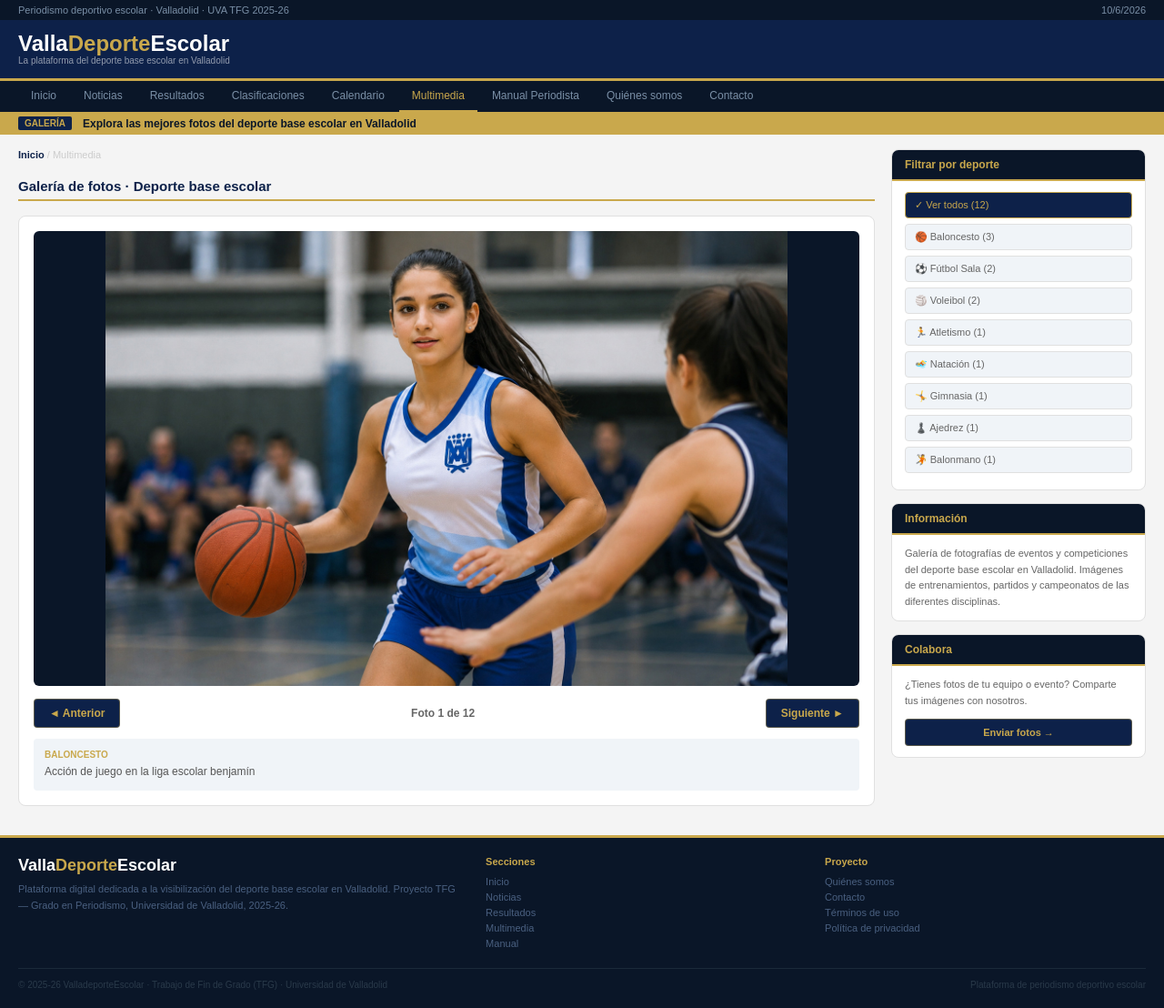
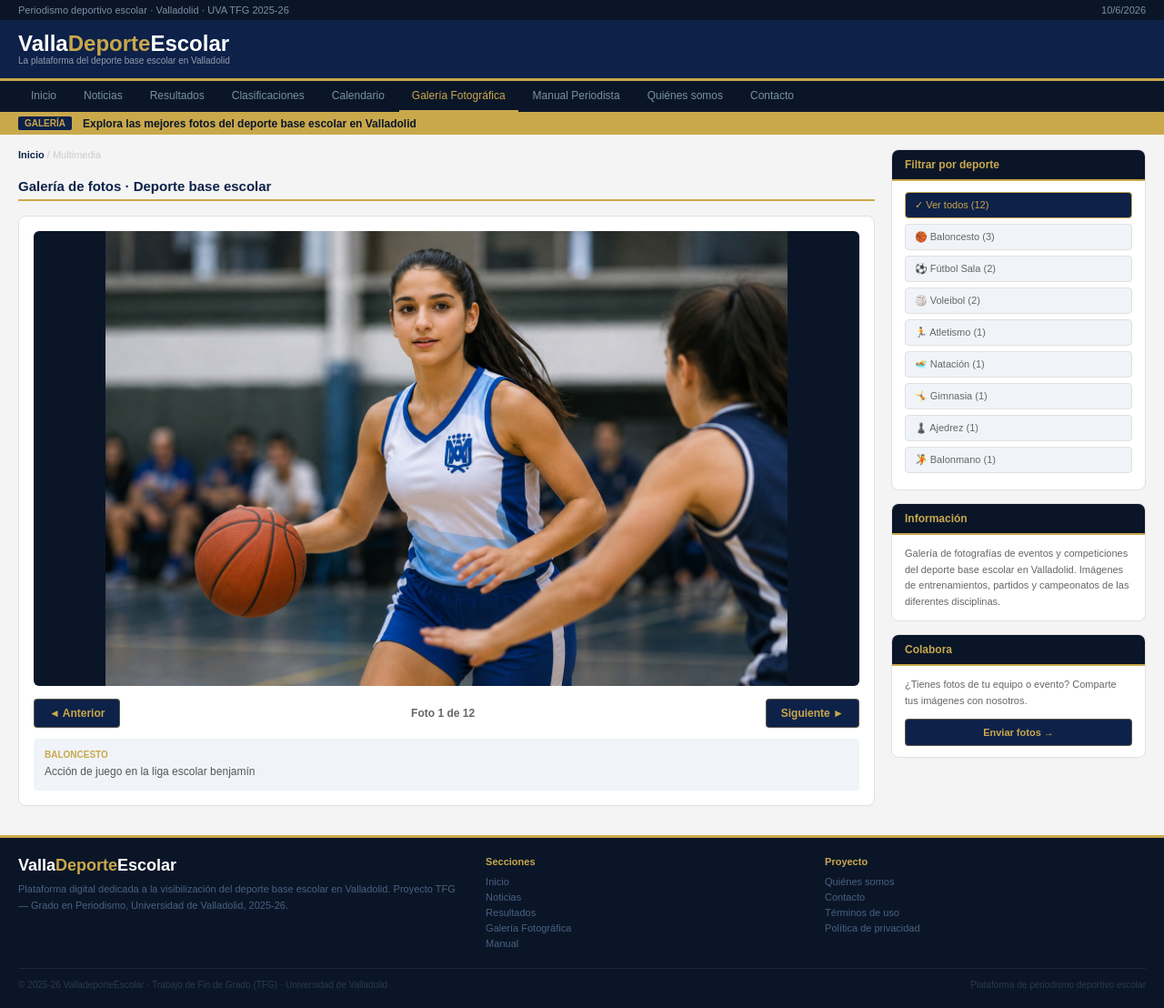
Before and after one commit to cifuuuuu/Valladeportescolar, a plain HTML site: page multimedia.html in a window 1280 px wide. Shown: the whole page at 91% size. Drawn offline with Linux system fonts and the light colour scheme.

Commit message:
Update multimedia.html

```diff
--- a/multimedia.html
+++ b/multimedia.html
@@ -322,7 +322,7 @@
   <a href="resultados.html">Resultados</a>
   <a href="clasificaciones.html">Clasificaciones</a>
   <a href="calendario.html">Calendario</a>
-  <a href="multimedia.html" class="active">Multimedia</a>
+  <a href="multimedia.html" class="active">Galería Fotográfica</a>
   <a href="manual.html">Manual Periodista</a>
   <a href="quienes-somos.html">Quiénes somos</a>
   <a href="contacto.html">Contacto</a>
@@ -413,7 +413,7 @@
       <a href="index.html">Inicio</a>
       <a href="noticias.html">Noticias</a>
       <a href="resultados.html">Resultados</a>
-      <a href="multimedia.html">Multimedia</a>
+      <a href="multimedia.html">Galería Fotográfica</a>
       <a href="manual.html">Manual</a>
     </div>
     <div class="footer-col">
```
